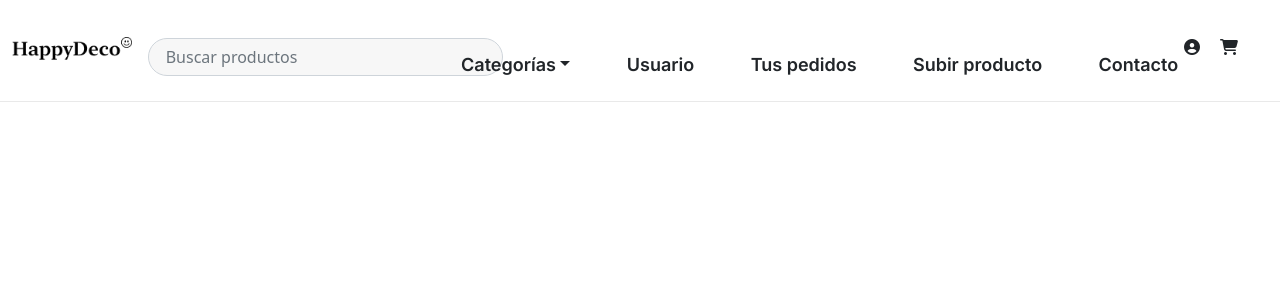
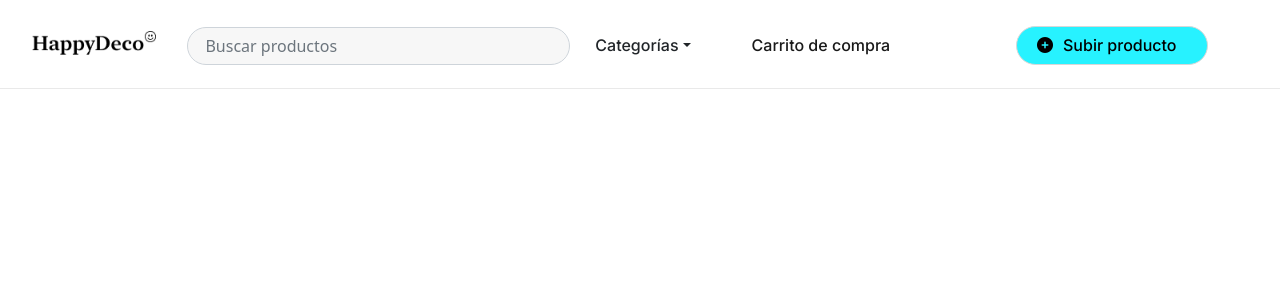
Before and after one commit to guillemmj33/marketplace-front-end-hackathon-F5, a React (Create React App) app: page / in a window 1280 px wide. Shown: the top 300 px of the page. Built offline with nearby package versions, Linux system fonts and the light colour scheme.

Commit message:
navbar new

```diff
--- a/public/index.html
+++ b/public/index.html
@@ -13,7 +13,7 @@
     <!-- Bootstrap icons -->
     <link rel="stylesheet" href="https://cdn.jsdelivr.net/npm/bootstrap-icons@1.3.0/font/bootstrap-icons.css">
 
-    <title>Marketplace Hackathon</title>
+    <title>HappyDeco</title>
   </head>
   <body>
     <div id="root"></div>
--- a/src/components/Navbar/Navbar.jsx
+++ b/src/components/Navbar/Navbar.jsx
@@ -4,7 +4,7 @@ import logo from '../../assets/Images/happydeco-logo.png';
 
 const Navbar = () => {
   return (
-    <nav id="navbar" className="navbar navbar-expand-lg">
+    <nav id="navbar" className="navbar navbar-expand-lg fixed-top">
       <div className="container-fluid">
         <button id ="toggler" className='navbar-toggler collapsed' type="button" data-bs-toggle="collapse" data-bs-target="#navbarSupportedContent" aria-controls="navbarSupportedContent" aria-expanded="false" aria-label="Toggle navigation">
           <span className="toggler-icon top-bar"></span>
@@ -19,6 +19,9 @@ const Navbar = () => {
             <input class="form-control mx-sm-2" type="search" placeholder="Buscar productos" aria-label="Search"></input>
           </form>
           <ul className="navbar-nav mx-auto mb-2 mb-lg-0">
+            <li class="nav-item">
+              <a id="home" class="nav-link active" aria-current="page" href="#">Home</a>
+            </li>
             <li class="nav-item dropdown">
               <a class="nav-link dropdown-toggle" href="#" id="navbarDropdown" role="button" data-bs-toggle="dropdown" aria-expanded="false">
                 Categorías
@@ -85,39 +88,17 @@ const Navbar = () => {
                 </li>
               </ul>
             </li>
-          </ul>
-          <ul className="navbar-nav mx-auto mb-2 mb-lg-0">
             <li class="nav-item">
-              <a class="nav-link" href="#" id="navbarDropdown" role="button" data-bs-toggle="dropdown" aria-expanded="false">
-                Usuario
-              </a>
+              <a id="carrito" class="nav-link active" aria-current="page" href="#">Carrito de compra</a>
             </li>
           </ul>
           <ul className="navbar-nav mx-auto mb-2 mb-lg-0">
             <li class="nav-item">
-              <a class="nav-link" href="#" id="navbarDropdown" role="button" data-bs-toggle="dropdown" aria-expanded="false">
-                Tus pedidos
+              <a class="nav-link" href="#" id="btn" role="button" data-bs-toggle="dropdown" aria-expanded="false">
+              <button className="upload-product" type="submit"><i class="fa-solid fa-circle-plus"></i>Subir producto</button>
               </a>
             </li>
           </ul>
-          <ul className="navbar-nav mx-auto mb-2 mb-lg-0">
-            <li class="nav-item">
-              <a class="nav-link" href="#" id="navbarDropdown" role="button" data-bs-toggle="dropdown" aria-expanded="false">
-                Subir producto
-              </a>
-            </li>
-          </ul>
-          <ul className="navbar-nav mx-auto mb-2 mb-lg-0">
-            <li class="nav-item">
-              <a class="nav-link" href="#" id="navbarDropdown" role="button" data-bs-toggle="dropdown" aria-expanded="false">
-                Contacto
-              </a>
-            </li>
-          </ul>
-        </div>
-        <div id="navbar-icons" className="navbar-icons">
-         <i class="fa-solid fa-circle-user"></i>
-         <i class="fa-solid fa-cart-shopping"></i>
         </div>
       </div>
     </nav>
--- a/src/components/Navbar/Navbar.scss
+++ b/src/components/Navbar/Navbar.scss
@@ -21,13 +21,6 @@
     border: 0 !important;
   }
 
-  .navbar-toggler:active {
-    @media screen and (max-width: 700px) {
-      .navbar-icons {
-        display: none;
-      }
-    }
-  }
 
   /* Lines of the Toggler */
   .toggler-icon {
@@ -91,36 +84,115 @@
 
   .navbar-brand {
     img {
-      margin-left: -10px;
+      margin-left: -60px;
+
+      @media screen and (min-width: 993px) {
+        padding-left: 20px;
+        padding-top: 2px;
+        width: 82%;
+      }
     }
   }
 
   .navbar-collapse {
     margin-top: 20px;
+    margin-left: -40px;
+
+    @media screen and (max-width: 993px) {
+      margin-left: 0px;
+    }
+
+    li {
+      margin-top: -5px;
+      margin-right: 20px;
+
+      a {
+        @media screen and (max-width: 993px) {
+          margin-bottom: 10px;
+        }
+
+        button {
+          border-radius: 20px;
+          border: 1px solid #d8d7d7;
+          font-family: var(--font-title);
+          font-style: normal;
+          font-weight: 500;
+          padding: 5px 30px 5px 30px;
+          background-color: var(--primary-color);
+          color: var(--black-color);
+
+          &:hover {
+            background-color: var(--secondary-color);
+            border: 1px solid #d8d7d7;
+            color: var(--white-color);
+            transition: 0.2s ease;
+          }
+
+          @media screen and (min-width: 993px) and (max-width: 1007px) {
+            display: none;
+          }
+
+          @media screen and (max-width: 993px) {
+            border-radius: 0;
+            border: none;
+            background-color: var(--white-color);
+            padding: 0;
+            font-family: var(--font-title);
+            font-style: normal;
+            font-weight: 500;
+            font-size: 16px;
+            line-height: 27px;
+
+            i {
+              display: none;
+            }
+
+            &:hover, &:active, &:focus {
+              background-color: var(--white-color);
+              color: var(--secondary-color);
+              border: 0;
+              border-radius: 0;
+            }
+          }
+        }
+      }
+    }
   }
 
   .navbar-nav {
+
     li {
       font-family: var(--font-title);
       font-style: normal;
-      font-weight: 600;
-      font-size: 18px;
+      font-weight: 500;
+      font-size: 16px;
       line-height: 27px;
       padding: 15px 0 0 25px;
 
-      a {
-        color: var(--neutral-color_4);
-
-        &:hover, &:active, &:focus {
-          color: var(--primary-color);
+      #home {
+        @media screen and (min-width: 993px) and (max-width: 1300px) {
+          display: none;
         }
       }
 
-      @media screen and (max-width: 992px) {
-        .navbar-nav {
-          li {
-            display: none;
-          }
+      #navbarDropdown, #carrito {
+        @media screen and (min-width: 993px) and (max-width: 1150px) {
+          display: none;
+        }
+      }
+
+      #btn {
+        @media screen and (max-width: 993px) {
+          display: none;
+        }
+      }
+
+      a {
+        color: var(--neutral-color_4);
+        margin-top: -20px;
+
+        &:hover, &:active, &:focus {
+          color: var(--secondary-color);
         }
       }
     }
@@ -131,6 +203,7 @@
 
     .dropdown-item {
       white-space: normal;
+      margin-top: 2px;
     }
   }
 
@@ -145,8 +218,9 @@
 
 .form-control {
   display: block;
-  width: 110%;
+  width: 140% !important;
   padding: .375rem .75rem;
+  margin-top: -10px;
   font-family: var(--font-base);
   font-size: 1rem;
   font-weight: 400;
@@ -182,7 +256,7 @@
   }
 
   //para que la barra form solo aparezca a partir de 992px
-  @media screen and (max-width: 992px) {
+  @media screen and (max-width: 993px) {
     display: none;
   }
 }
```
Also changed, not shown: src/assets/Images/plus-icon.png (added).
